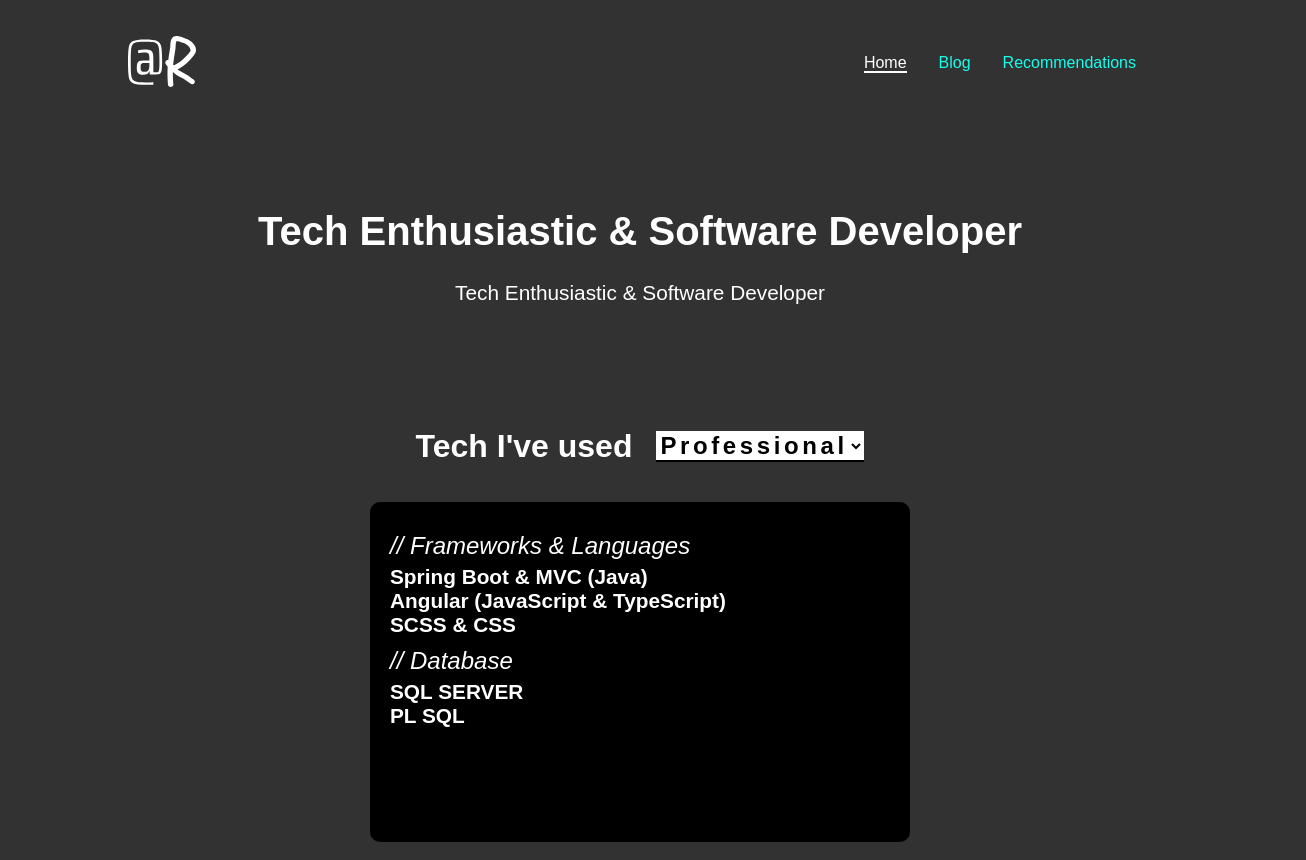
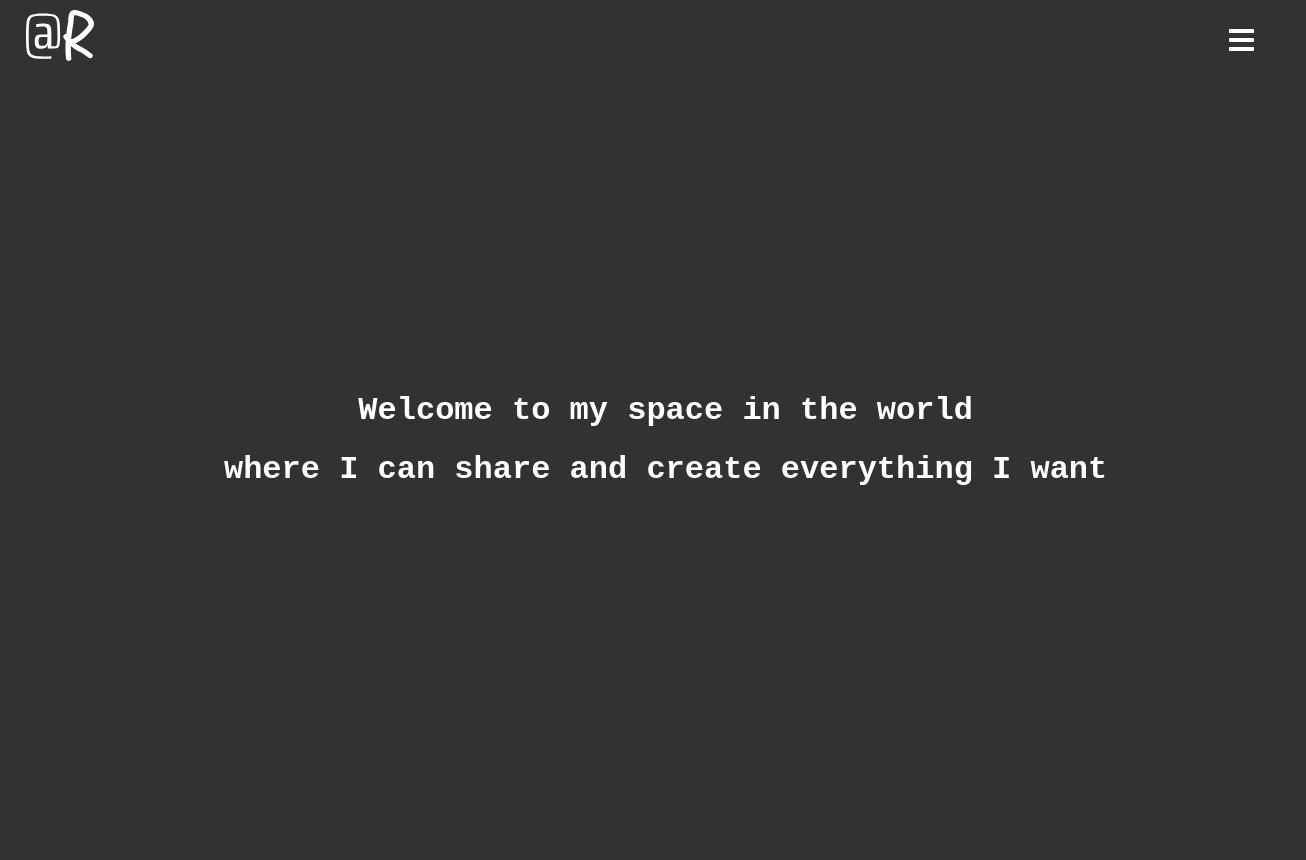
Before and after one commit to adolfoarangel/adolfo-rangel-website, a Gatsby site: page / in a window 1280 px wide. Shown: the whole page, 1306 px wide, since content can reach past the window. After the commit the page ends 800 px from the top, so only its background shows below. Built offline with nearby package versions, Linux system fonts and the light colour scheme; Gatsby itself is replaced by a stand-in of ours.

Commit message:
Updated Design

```diff
--- a/src/components/header.js
+++ b/src/components/header.js
@@ -7,7 +7,7 @@ const ParentLinkStyle = styled(Link)`
 `
 
 const StyledHeader = styled.h1`
-  font-size: 2.5rem;
+  font-size: 2.0rem;
   font-weight: 600;
 `
 
--- a/src/components/layout.js
+++ b/src/components/layout.js
@@ -11,12 +11,20 @@ const darkTheme = {
   headingColor: "#14ffec",
 }
 
+const Container = styled.div`
+   position: absolute;
+   top: 10vh;
+`
+
 const GlobalStyle = createGlobalStyle`
+  *, *::before,*::after { box-sizing: border-box; }
+
   body {
-    box-sizing: content-box;
-    font-family: "eurostile", sans-serif;
+    font-family: 'Courier Prime', monospace;
     background-color: ${props => props.theme.backgroundColor};
     color: ${props => props.theme.fontColor} ;
+    margin: 0;
+    padding: 2vw;
   }
 
   a {
@@ -24,7 +32,6 @@ const GlobalStyle = createGlobalStyle`
   }
 `
 const TemplateContainer = styled.div`
-  max-width: 1024px;
   margin: auto;
 `
 
@@ -34,7 +41,9 @@ export default ({ children }) => (
       <GlobalStyle />
       <TemplateContainer>
         <Nav />
-        {children}
+        <Container>
+          {children}
+        </Container>
       </TemplateContainer>
     </React.Fragment>
   </ThemeProvider>
--- a/src/components/nav.js
+++ b/src/components/nav.js
@@ -8,62 +8,59 @@ const NavBar = styled.nav`
   display: flex;
   justify-content: space-between;
   align-items: center;
-  margin-top: 24px;
-  position: relative;
+  background-color: ${props => props.theme.backgroundColor};
+  position: fixed;
+  width: 96vw;
+  top: 0;
+  z-index: 3;
+  height: 10vh;
+`
 
-  @media (max-width: 768px) {
-    height: 50px;
-    margin-top: 0px;
-  }
+const FullScreenMenu = styled.div`
+  display: ${props => (props.trigger ? "flex" : "none")};
+  background-color: ${props => props.theme.backgroundColor};
+  flex-direction: row;
+  align-items: center;
+  justify-content: center;
+  position:fixed;
+  z-index:2;
+  padding:0;
+  margin:0;
+  top:0;
+  left:0;
+  width: 100%;
+  height: 100%;
 `
 
 const RoutingLink = styled(Link)`
+  font-size: 32px;
   text-shadow: none;
   background-image: none;
   text-decoration: none;
 `
 
 const MenuIcon = styled(FaBars)`
-  display: none;
+  display: inline;
   height: 30px;
+`
 
-  @media (max-width: 768px) {
+const CloseIcon = styled(FaTimes)`
+  height: 30px;
   display: inline;
-  }
-`
-const CloseIcon = styled(FaTimes)`
-  display: none;
-  height: 30px;
-
-  @media (max-width: 768px) {
-    display: inline;
-  }
 `
 
 const ListLinkUl = styled.ul`
   display: flex;
-  list-style-type: none;
-
-  @media (max-width: 768px) {
-    display: ${props => (props.trigger ? "flex" : "none")};
   flex-direction: column;
-    position: absolute;
-    top: 50px;
+  padding: 0px;
   width: 100%;
-    margin: 0;
-    padding: 0;
-    background-color: #000;
-  }
 `
 
 const ListLinkLi = styled.li`
   display: inline-block;
-  margin: 14px 16px;
+  text-align: center;
+  margin-top: 10vh;
 
-  @media (max-width: 768px) {
-    text-align: center;
-    margin: 16px;
-  }
 `
 
 const ListLink = props => (
@@ -84,6 +81,7 @@ export default () => {
   const [toggleMenu, setToggleMenu] = useState(false)
 
   return (
+    <>
       <NavBar>
         <RoutingLink to="/">
           <SvgLogo />
@@ -94,12 +92,14 @@ export default () => {
         ) : (
           <MenuIcon size={25} onClick={() => setToggleMenu(!toggleMenu)} />
         )}
-
-      <ListLinkUl trigger={toggleMenu}>
+      </NavBar>
+      <FullScreenMenu trigger={toggleMenu}>
+        <ListLinkUl>
           <ListLink to="/">Home</ListLink>
-        <ListLink to="/blog/">Blog</ListLink>
+          {/*<ListLink to="/blog/">Blog</ListLink>*/}
           <ListLink to="/recommendations/">Recommendations</ListLink>
         </ListLinkUl>
-    </NavBar>
+      </FullScreenMenu>
+    </>
   )
 }
--- a/src/pages/blog/index.js
+++ b/src/pages/blog/index.js
@@ -26,8 +26,6 @@ const BlogLink = styled(Link)`
 export default () => (
   <Layout>
     <Header headerText="Latest Post Somethignn"/>
-
-
     <BlogList>
       <BlogLink to="/blog/2020-time-to-come-out-and-say-it">
         <BlogContainer>
--- a/src/pages/index.js
+++ b/src/pages/index.js
@@ -1,147 +1,32 @@
 import React, { useState } from "react"
-import { Link } from "gatsby"
 import styled from "styled-components"
 import Layout from "../components/layout"
 import { Header } from "../components/header"
-import SubHeader from "../components/subheader"
 
 const Hero = styled.div`
-  display: flex;
-  flex-direction: column;
-  align-content: center;
-  justify-content: center;
-  text-align: center;
-  padding: 10vh 0vh;
-
-  @media (max-width: 768px) {
-    flex-wrap: wrap;
-  }
-`
-
-const Paragraph = styled.p`
-  font-size: 1.2rem;
-`
-
-const CodeLabel = styled.h2`
-  margin-right: 1.5rem;
-  font-size: 2rem;
-  text-align: center;
-`
-
-const CodeComment = styled.h3`
-  font-weight: 200;
-  font-size: 1.5rem;
-  font-style: oblique;
-  margin-top: 10px;
-  margin-bottom: 5px;
-`
-
-const CodeLine = styled.h4`
-  font-weight: 600;
-  font-size: 1.3rem;
-  margin: 0px;
-`
-
-const Select = styled.select`
-  background-color: white;
-  border: 0;
-  border-bottom: 2px solid black;
-  font-weight: bold;
-  font-size: 24px;
-  letter-spacing: 0.15em;
-  border-radius: 0;
-  margin: auto;
-
-  &:focus,
-  &:active {
-    outline: 0;
-    border-bottom-color: ${props => props.theme.secondaryColor};
-  }
-
-  @media (max-width: 768px) {
-    max-width: 50vw;
-  }
-`
-
-const HorizontalContainer = styled.div`
-  display: flex;
-  flex-direction: row;
-  align-content: center;
-  justify-content: center;
-
-  @media (max-width: 768px) {
-    display: flex;
-    align-content: center;
-    justify-content: center;
-    flex-direction: column;
-  }
-`
-
-const TerminalHorizontalContainer = styled(HorizontalContainer)`
-  margin: 10px 0px;
-  padding: 20px;
-  background-color: black;
-  border-radius: 10px;
-  width: 500px;
-  height: 300px;
-  justify-content: start;
-  align-content: start;
-
-  @media (max-width: 768px) {
-    width: 100%;
-  }
-`
-
-const VerticalContainer = styled.div`
+  height: 90vh;
+  width: 100vw;
   display: flex;
   flex-direction: column;
   align-items: center;
+  justify-content: center;
+`
 
-  @media (max-width: 768px) {
-    flex-direction: column;
-  }
+const WidthControl = styled.div`
+padding: 20px;
+text-align:center;
 `
 
 export default () => {
-  const [techExperience, setTechExperience] = useState("PRO")
 
   return (
     <Layout>
       <Hero>
-        <Header headerText="Tech Enthusiastic & Software Developer" />
-        <SubHeader headerText="Tech Enthusiastic & Software Developer" />
+        <WidthControl>
+          <Header headerText="Welcome to my space in the world" />
+          <Header headerText="where I can share and create everything I want " />
+        </WidthControl>
       </Hero>
-      <VerticalContainer>
-        <HorizontalContainer>
-          <CodeLabel> Tech I've used </CodeLabel>
-          <Select value={techExperience} onChange={e => setTechExperience(e.target.value)}>
-            <option value="PRO">Professional</option>
-            <option value="FUN">For Fun</option>
-          </Select>
-        </HorizontalContainer>
-        <TerminalHorizontalContainer>
-          {techExperience === "PRO" ? (
-            <div>
-              <CodeComment>// Frameworks & Languages</CodeComment>
-              <CodeLine>Spring Boot & MVC (Java)</CodeLine>
-              <CodeLine>Angular (JavaScript & TypeScript)</CodeLine>
-              <CodeLine>SCSS & CSS</CodeLine>
-              <CodeComment>// Database</CodeComment>
-              <CodeLine>SQL SERVER</CodeLine>
-              <CodeLine>PL SQL</CodeLine>
-            </div>
-          ) : (
-            <div>
-              <CodeComment>// Frameworks & Languages</CodeComment>
-              <CodeLine>Node (JavaScript & TypeScript)</CodeLine>
-              <CodeLine>React (JavaScript & TypeScript)</CodeLine>
-              <CodeLine>React Native (JavaScript)</CodeLine>
-              <CodeComment>// Database</CodeComment>
-              <CodeLine>Mongoose</CodeLine>
-            </div>
-          )}
-        </TerminalHorizontalContainer>
-      </VerticalContainer>
     </Layout>
   )
 }
```
Lines whose indentation alone changed are shown as unchanged.
